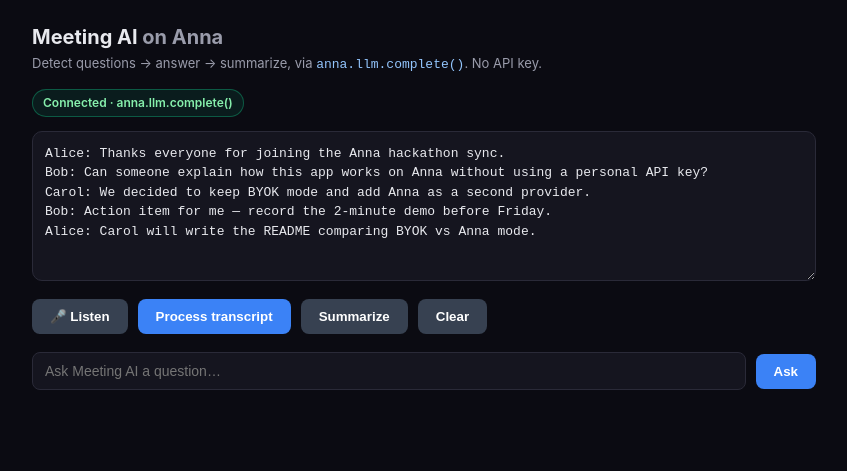
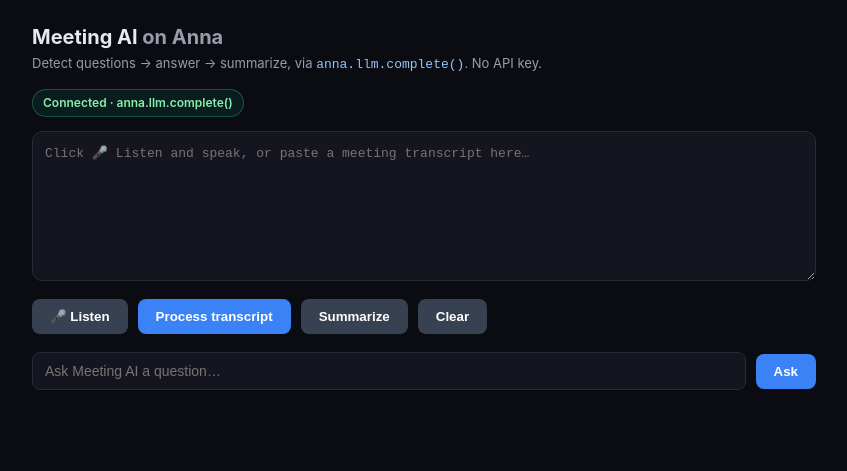
Before and after one commit to thavionai/meeting-ai-anna, a website with bundled scripts: page bundle/index.html in a window 1280 px wide. Shown: the whole page, without its empty margins (216-1063 px from the left). Built offline with nearby package versions, Linux system fonts and the light colour scheme.

Commit message:
Bundle: drop the prefilled sample transcript; add an empty-state placeholder

```diff
--- a/bundle/app.js
+++ b/bundle/app.js
@@ -12,13 +12,6 @@ import { AnnaAppRuntime } from '/static/anna-apps/_sdk/latest/index.js'
 
 const $ = (id) => document.getElementById(id)
 const out = $('out')
-
-const SAMPLE = `Alice: Thanks everyone for joining the Anna hackathon sync.
-Bob: Can someone explain how this app works on Anna without using a personal API key?
-Carol: We decided to keep BYOK mode and add Anna as a second provider.
-Bob: Action item for me — record the 2-minute demo before Friday.
-Alice: Carol will write the README comparing BYOK vs Anna mode.`
-$('transcript').value = SAMPLE
 
 const DETECT_SYSTEM =
   'You are Meeting AI. Decide whether this transcript chunk contains a real question a ' +
--- a/bundle/index.html
+++ b/bundle/index.html
@@ -34,7 +34,7 @@
     <h1>Meeting AI <span style="color:var(--muted)">on Anna</span></h1>
     <div class="sub">Detect questions → answer → summarize, via <code>anna.llm.complete()</code>. No API key.</div>
     <div><span id="status" class="status">connecting…</span></div>
-    <textarea id="transcript"></textarea>
+    <textarea id="transcript" placeholder="Click 🎤 Listen and speak, or paste a meeting transcript here…"></textarea>
     <div class="row">
       <button id="mic" class="ghost">🎤 Listen</button>
       <button id="run">Process transcript</button>
```
